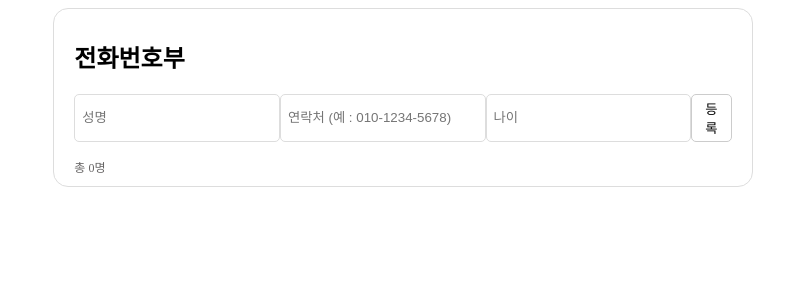
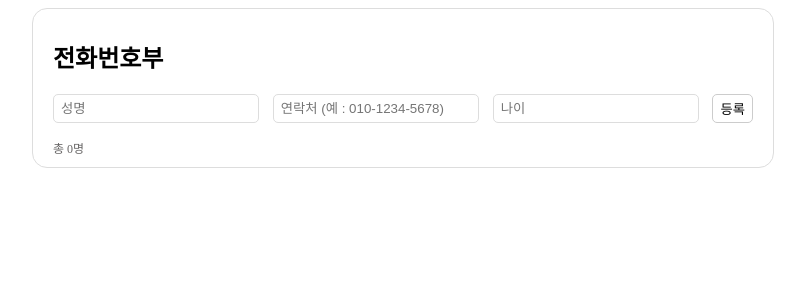
Before and after one commit to JeonghoonAHN0510/250526_Web_Spring2, a React (Vite) app in the folder src/main/reactapp/: page / in a window 1280 px wide. Shown: the top 300 px of the page, without its empty margins (237-1042 px from the left). Built offline with nearby package versions, Linux system fonts and the light colour scheme.

Commit message:
study[React] : 실습4 피드백

```diff
--- a/src/main/reactapp/src/example/Day02/Task4.css
+++ b/src/main/reactapp/src/example/Day02/Task4.css
@@ -1,7 +1,7 @@
 .container{
     border: 1px #dddddd solid;
     border-radius: 15px;
-    width: 52%;
+    width: 700px;
     padding: 10px 20px;
     margin: 0 auto;
 }
--- a/src/main/reactapp/src/example/Day02/Task4.jsx
+++ b/src/main/reactapp/src/example/Day02/Task4.jsx
@@ -31,15 +31,14 @@ export default function Task4( props ){
     // [4-2] add list
     const addList = ( ) => {
         if ( name == '' || phone == '' || age == '' ) return;
+        // member 객체를 만들어서, list.push( obj )로 진행 -> 스프레드 연산자를 통해 setList()
         setList( [ ...list, { name : name, phone : phone, age : age, mno : mno++ } ] )
     } // func end
     // [4-3] remove list
     const removeList = ( e ) => {
         const newList = list.filter( (member) => {
-            if ( member.mno != e.target.value ){
-                return member;
-            } // if end
-        }) // map end
+            return member.mno != e.target.value;
+        }) // filter end
         setList( newList );
     } // func end
 
@@ -66,6 +65,7 @@ export default function Task4( props ){
                                 </div>
                                 <div class="removeBox">
                                     <button value={member.mno} onClick={removeList}>삭제</button>
+                                    {/* onClick={ () => { removeList(member.mno) } } */}
                                 </div>
                             </div>
                             </>
```
